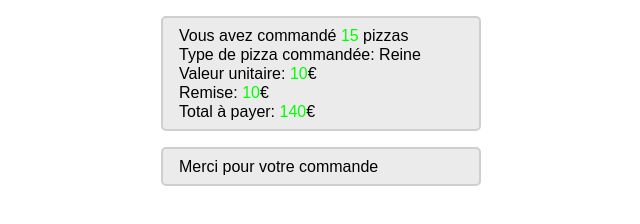
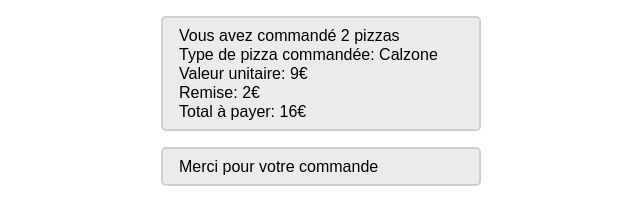
Before and after one commit to QuentinHumbert/ExerciceJSPizza, a plain HTML site: page index.html in a window 1280 px wide. Shown: the whole page, without its empty margins (319-959 px from the left). Drawn offline with nearby package versions, Linux system fonts and the light colour scheme.

Commit message:
Small update

```diff
--- a/assets/css/style.css
+++ b/assets/css/style.css
@@ -19,7 +19,3 @@ main{
 .commande{
     margin-top: 5%;
 }
-
-span:not(#typepizza){
-    color: rgb(0, 255, 0);
-}
--- a/assets/js/script.js
+++ b/assets/js/script.js
@@ -6,8 +6,8 @@ let remisePizza;
 let prixTotal;
 
 //Attribution des valeur
-nomPizza = `Reine`;
-nombrePizza = `15`;
+nomPizza = `Calzone`;
+nombrePizza = `2`;
 
 //Switch pour identifier le nom de la pizza et y assigner le prix
 switch (nomPizza) {
@@ -37,13 +37,13 @@ switch (nomPizza) {
 // }
 
 //Condition ternaire sur la remise
-nombrePizza >= 5 ? remisePizza = 2 : remisePizza = 0;
-nombrePizza >= 10 ? remisePizza = 10 : remisePizza = 0;
+(nombrePizza >= 5 && nombrePizza <= 10) ? remisePizza = 2 : remisePizza = 0;
+nombrePizza > 10 ? remisePizza = 10 : remisePizza = 2;
 
-// Variante if/else if pour la remise
+//Variante if/else if pour la remise
 // if (nombrePizza < 5) {
 //     remisePizza = 0;
-// } else if (nombrePizza >= 5) {
+// } else if (nombrePizza >= 5 && nombrePizza <= 10) {
 //     remisePizza = 2;
 // } else if (nombrePizza > 10) {
 //     remisePizza = 10;
@@ -52,12 +52,13 @@ nombrePizza >= 10 ? remisePizza = 10 : remisePizza = 0;
 //Calcul du prix total
 prixTotal = prixPizza * nombrePizza - remisePizza;
 
-//Ajout de la valeur des variables dans leur span html respectif
-document.getElementById('nombrepizza').textContent = nombrePizza;
-document.getElementById('typepizza').textContent = nomPizza;
-document.getElementById('prixpizza').textContent = prixPizza;
-document.getElementById('remise').textContent = remisePizza;
-document.getElementById('prixtotal').textContent = prixTotal;
+//Ajout de la valeur des variables dans leur span html respectif (Possible uniquement en ID)
+document.getElementById('commande__p__nombrepizza').textContent = `Vous avez commandé ${nombrePizza} pizzas`;
+document.getElementById('commande__p__nombrepizza').textContent = `Vous avez commandé ${nombrePizza} pizzas`;
+document.getElementById('commande__p__typepizza').textContent = `Type de pizza commandée: ${nomPizza}`;
+document.getElementById('commande__p__prixpizza').textContent = `Valeur unitaire: ${prixPizza}€`;
+document.getElementById('commande__p__remise').textContent = `Remise: ${remisePizza}€`;
+document.getElementById('commande__p__prixtotal').textContent = `Total à payer: ${prixTotal}€`;
 
 //Consolelog pour tester les variables et les conditions
 console.log(`Pizza: ${nomPizza}\nNombre de Pizza: ${nombrePizza}\nPrix unitaire: ${prixPizza}\nRemise: ${remisePizza}\nPrix total: ${prixTotal}`);
--- a/index.html
+++ b/index.html
@@ -13,11 +13,11 @@
 <body>
     <main>
         <section class="commande">
-            <p class="commande__p__nombrepizza">Vous avez commandé <span id="nombrepizza"></span> pizzas</p>
-            <p class="commande__p__typepizza">Type de pizza commandée: <span id="typepizza"></span></p>
-            <p class="commande__p__prixpizza">Valeur unitaire: <span id="prixpizza"></span>€</p>
-            <p class="commande__p__remise">Remise: <span id="remise"></span>€</p>
-            <p class="commande__p__prixtotal">Total à payer: <span id="prixtotal"></span>€</p>
+            <p id="commande__p__nombrepizza"></p>
+            <p id="commande__p__typepizza"></p>
+            <p id="commande__p__prixpizza"></p>
+            <p id="commande__p__remise"></p>
+            <p id="commande__p__prixtotal"></p>
         </section>
         <section class="remerciement">
             <p>Merci pour votre commande</p>
```
